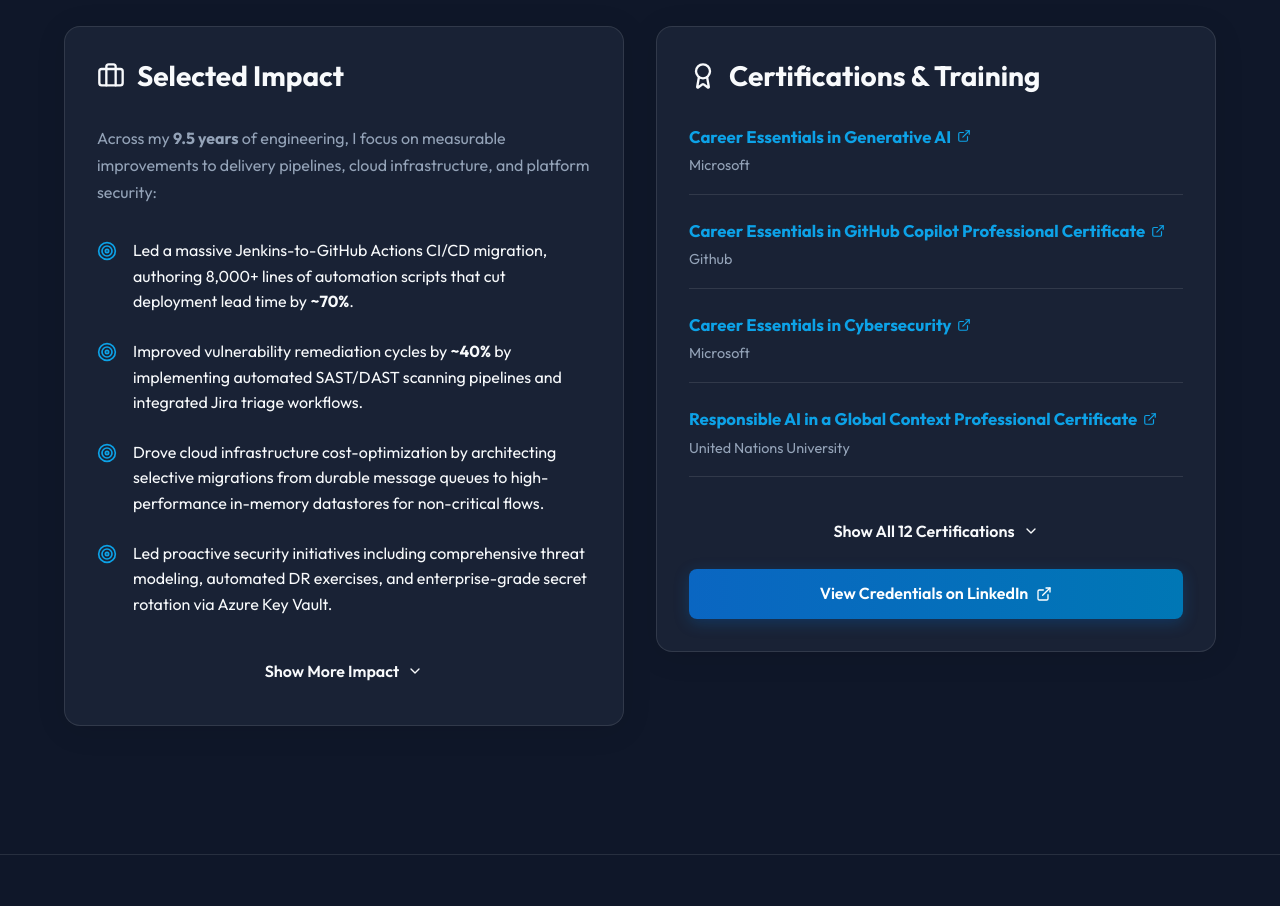
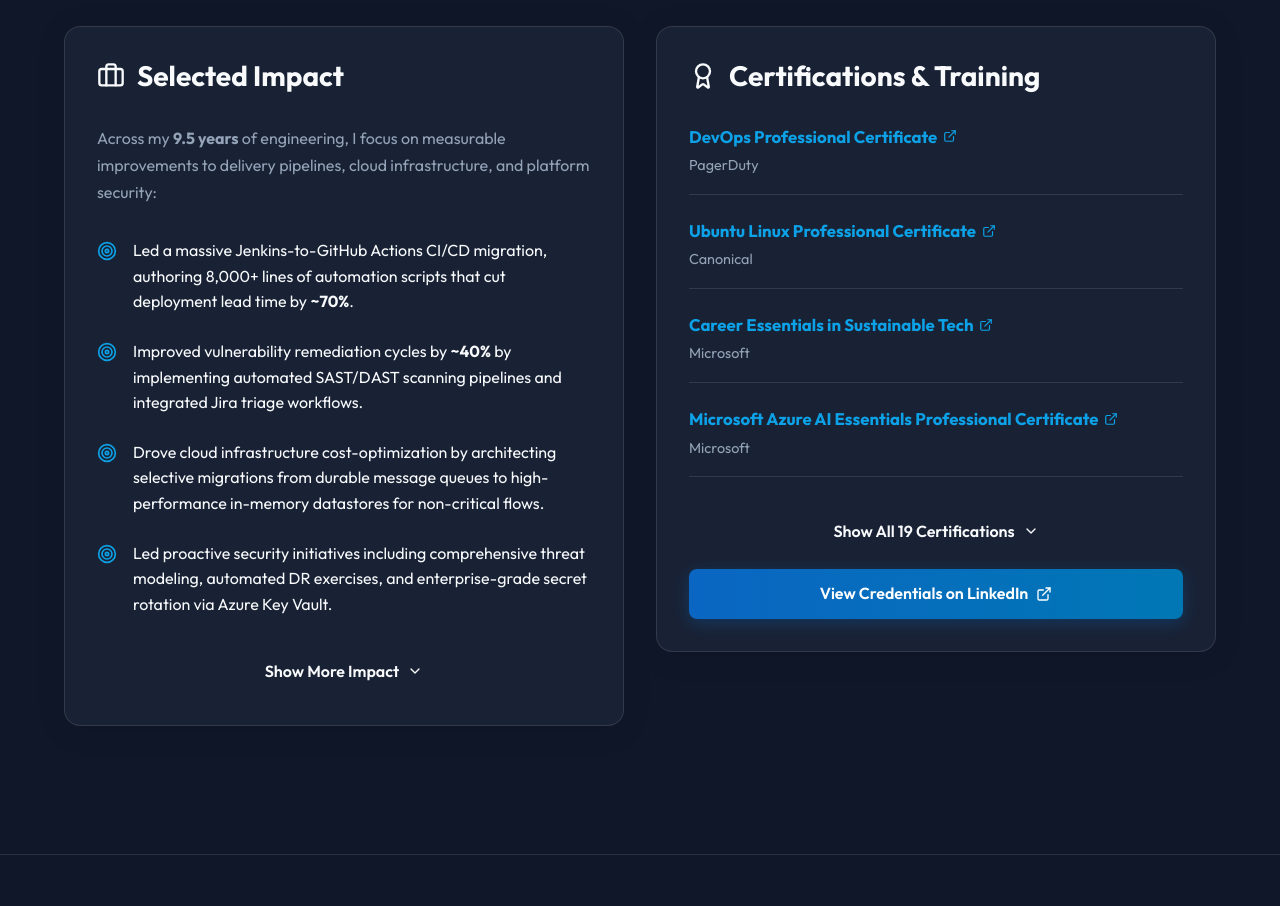
Before and after one commit to SumitDalavi/sumit-portfolio, a React (Vite) app: page / in a window 1280 px wide. Shown: the part 2980-3886 px from the top of the page. Built offline with nearby package versions, Linux system fonts and the light colour scheme.

Commit message:
Add new professional certifications from PagerDuty, Canonical, and Microsoft

```diff
--- a/src/components/Certifications.jsx
+++ b/src/components/Certifications.jsx
@@ -6,6 +6,13 @@ const Certifications = () => {
   const [showAllImpact, setShowAllImpact] = useState(false);
 
   const certs = [
+    { title: "DevOps Professional Certificate", issuer: "PagerDuty", url: "https://www.linkedin.com/learning/certificates/4060469d9f5484c4f4a294d9afa40c467132fdcca9270b9f649dbccc5810d4c6" },
+    { title: "Ubuntu Linux Professional Certificate", issuer: "Canonical", url: "https://www.linkedin.com/learning/certificates/6ecea536d353db15110ec08cb247ebfc2ff7d9878523a604aa49c0e1dc4b6d06" },
+    { title: "Career Essentials in Sustainable Tech", issuer: "Microsoft", url: "https://www.linkedin.com/learning/certificates/5b91e37bb7e50559cc4e19436b130b4b331e970c42efc8efa25eb3c4c1872c93" },
+    { title: "Microsoft Azure AI Essentials Professional Certificate", issuer: "Microsoft", url: "https://www.linkedin.com/learning/certificates/14eca8904c6842bc9815bd436823f8a19186441016bcdb27b2187b513035b133" },
+    { title: "Microsoft 365 Copilot Essentials Professional Certificate", issuer: "Microsoft", url: "https://www.linkedin.com/learning/certificates/ee2bb658c1780c432c54165cd51b30556286caf7374bf49d2eedd2522db1d2d0" },
+    { title: "Microsoft Azure Essentials Professional Certificate", issuer: "Microsoft", url: "https://www.linkedin.com/learning/certificates/2c6b9337ae638b9128edeefbcd6a6bdd19dbdc87f72883df53f36d0c7a8471a3" },
+    { title: "Microsoft Security Essentials Professional Certificate", issuer: "Microsoft", url: "https://www.linkedin.com/learning/certificates/5f7fa917defe005ae440fc27a14f2e21d18a7ee3eb5f221a46f22d3ba12cfc4f" },
     { title: "Career Essentials in Generative AI", issuer: "Microsoft", url: "https://www.linkedin.com/learning/certificates/4f871718a297191512ab2f7d6ff99b7a1596f8a987d724b1db5578bb6a90a255" },
     { title: "Career Essentials in GitHub Copilot Professional Certificate", issuer: "Github", url: "https://www.linkedin.com/learning/certificates/6edff49296042969651c38fe65cf0ec221b81500fef73b64de61de2a3f8ed793" },
     { title: "Career Essentials in Cybersecurity", issuer: "Microsoft", url: "https://www.linkedin.com/learning/certificates/776729e64308169345a9f1137f606c668bf1388d490e971363156284f9fb6428" },
```
